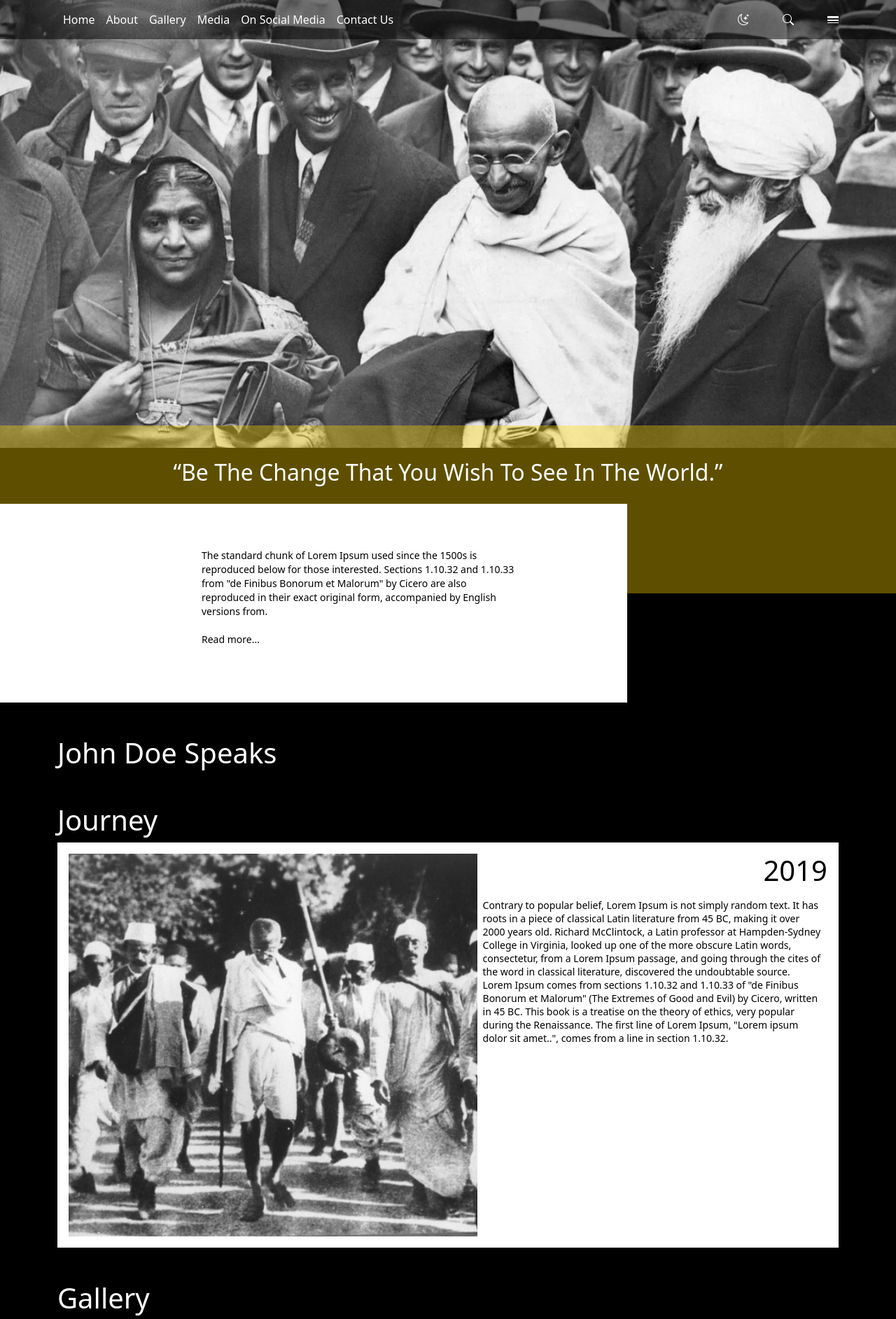
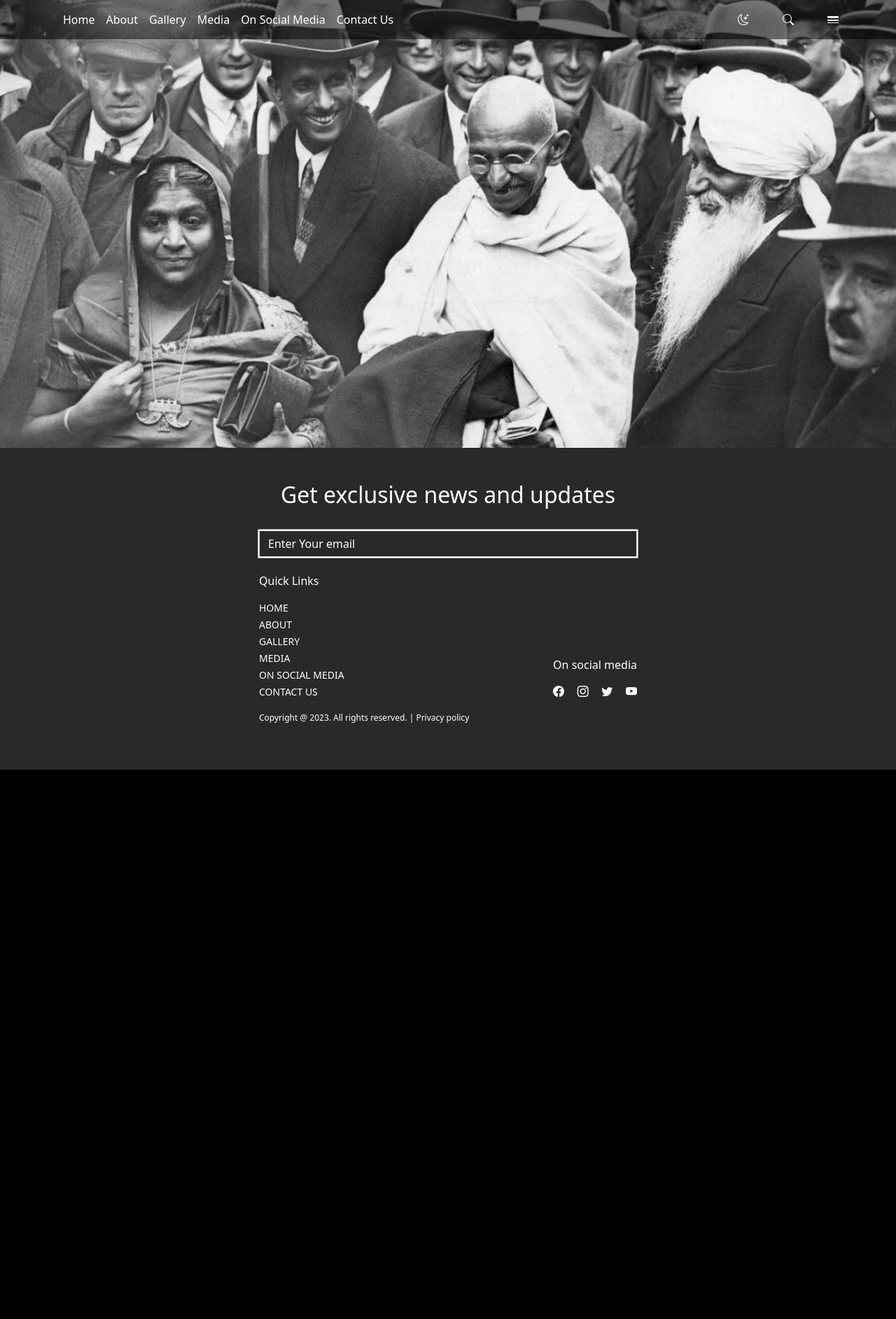
Before and after one commit to lalitjakhar/gandhi-blog, a React (Create React App) app: page / in a window 1280 px wide. Shown: the top 1885 px of the page at 70% size. After the commit the page ends 1100 px from the top, so only its background shows below. Built offline with nearby package versions, Linux system fonts and the light colour scheme.

Commit message:
initial commit

```diff
--- a/package.json
+++ b/package.json
@@ -9,6 +9,7 @@
     "bootstrap": "^5.3.2",
     "react": "^18.2.0",
     "react-dom": "^18.2.0",
+    "react-router-dom": "^6.16.0",
     "react-scripts": "^2.1.3",
     "web-vitals": "^2.1.4"
   },
--- a/src/App.js
+++ b/src/App.js
@@ -1,4 +1,5 @@
 import React from 'react';
+import { BrowserRouter as Router, Route, BrowserRouter } from 'react-router-dom';
 import 'bootstrap/dist/css/bootstrap.css';
 import 'bootstrap/dist/js/bootstrap.bundle.min.js';
 import Navbar from './components/Navbar/Navbar';
@@ -6,13 +7,14 @@ import About from './components/About/About';
 import Footer from './components/Footer/Footer';
 import Contact from './components/Contact/Contact';
 import Gallery from './components/Gallery/Gallery';
+import Routing from './components/routes/Routing';
 
 function App() {
   return (
     <>
-      <Navbar/>
-      <Gallery/>
-      <Footer/>
+      <BrowserRouter>
+          <Routing />
+      </BrowserRouter>
     </>
   );
 }
--- a/src/components/Navbar/Navbar.jsx
+++ b/src/components/Navbar/Navbar.jsx
@@ -1,9 +1,13 @@
 import React from 'react';
 import './Navbar.css';
 import NavbarMain from '../../assets/navbarmain.png'
+import Gallery from '../Gallery/Gallery';
+import About from '../About/About';
 import Contact from '../Contact/Contact';
+import { useNavigate } from 'react-router-dom';
 
 const Navbar = () => {
+    const navigate = useNavigate();
     return (
         <>
             <section className="navbar_body">
@@ -15,13 +19,13 @@ const Navbar = () => {
                         <div className="collapse navbar-collapse" id="navbarToggler">
                             <ul className="navbar-nav me-auto mb-2 mb-lg-0">
                                 <li className="nav-item">
-                                    <a className="nav-link" href="https://en.wikipedia.org/wiki/Mahatma_Gandhi#:~:text=Mohandas%20Karamchand%20Gandhi%20(2%20October,and%20freedom%20across%20the%20world.">Home</a>
+                                    <a className="nav-link" onClick={() => navigate("/")}>Home</a>
                                 </li>
                                 <li className="nav-item">
-                                    <a className="nav-link" href="#">About</a>
+                                    <a className="nav-link" onClick={() => navigate("/about")}>About</a>
                                 </li>
                                 <li className="nav-item">
-                                    <a className="nav-link" href="#">Gallery</a>
+                                    <a className="nav-link" onClick={() => navigate("/gallery")}>Gallery</a>
                                 </li>
                                 <li className="nav-item">
                                     <a className="nav-link" href="#">Media</a>
@@ -30,7 +34,7 @@ const Navbar = () => {
                                     <a className="nav-link" href="#">On Social Media</a>
                                 </li>
                                 <li className="nav-item">
-                                    <a className="nav-link" href="#">Contact Us</a>
+                                    <a className="nav-link" onClick={() => navigate("/Contact")}>Contact Us</a>
                                 </li>
                             </ul>
                         </div>
--- a/src/components/routes/Routing.jsx
+++ b/src/components/routes/Routing.jsx
@@ -0,0 +1,25 @@
+import React from 'react';
+import Navbar from '../Navbar/Navbar';
+import { Route, Routes } from 'react-router-dom';
+import About from '../About/About';
+import Footer from '../Footer/Footer';
+import Contact from '../Contact/Contact';
+import Gallery from '../Gallery/Gallery';
+
+const Routing = () => {
+    return (
+        <>
+            <div>
+                <Navbar />
+                <Routes>
+                    <Route path="/about" element={<About />}></Route>
+                    <Route path="/contact" element={<Contact />}></Route>
+                    <Route path="/gallery" element={<Gallery />}></Route>
+                </Routes>
+                <Footer/>
+            </div>
+        </>
+    );
+}
+
+export default Routing;
--- a/src/index.js
+++ b/src/index.js
@@ -11,7 +11,4 @@ root.render(
   </React.StrictMode>
 );
 
-// If you want to start measuring performance in your app, pass a function
-// to log results (for example: reportWebVitals(console.log))
-// or send to an analytics endpoint. Learn more: https://bit.ly/CRA-vitals
 reportWebVitals();
```
Also changed, not shown: 1 other file (tests, documents, lock files or other folders).
